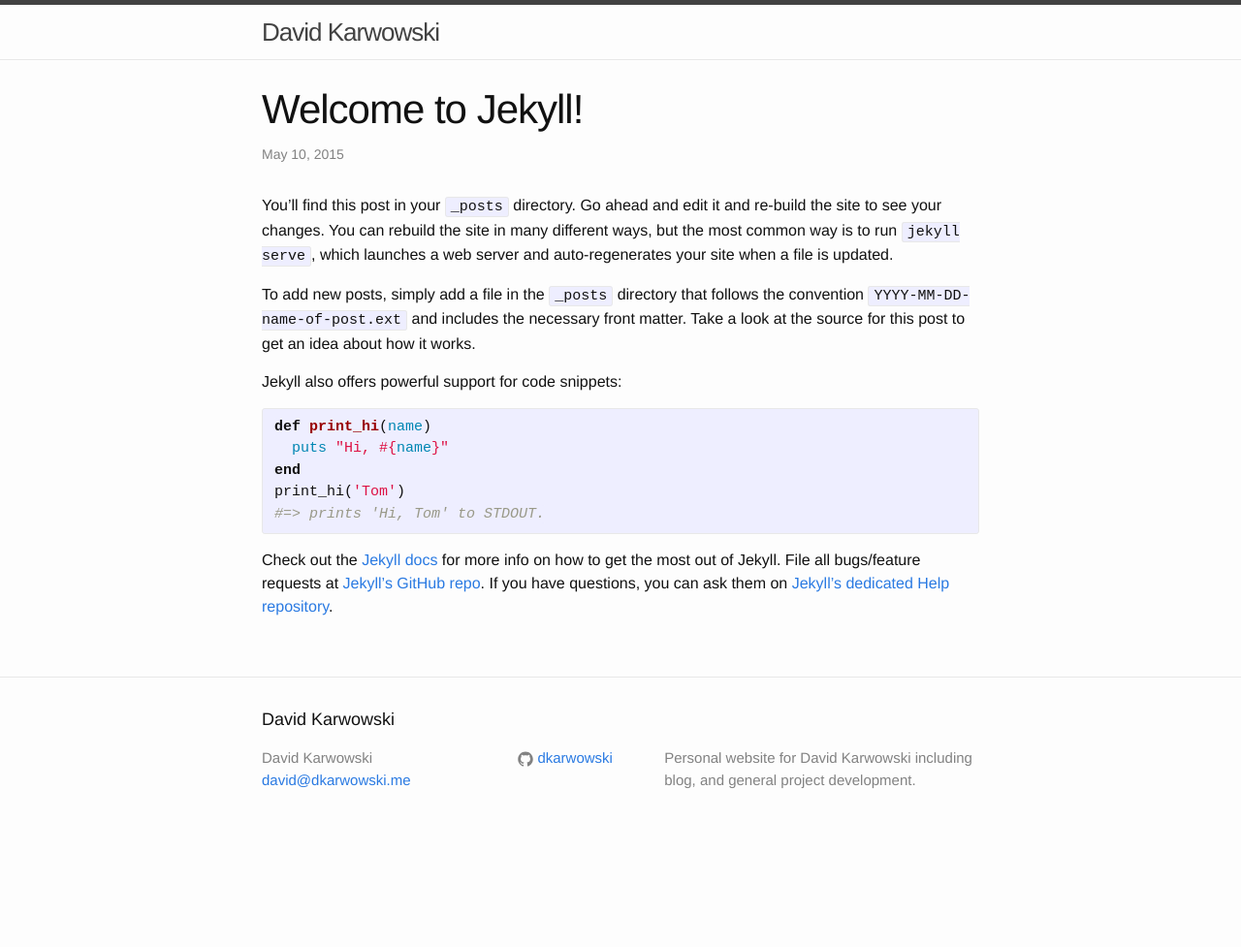
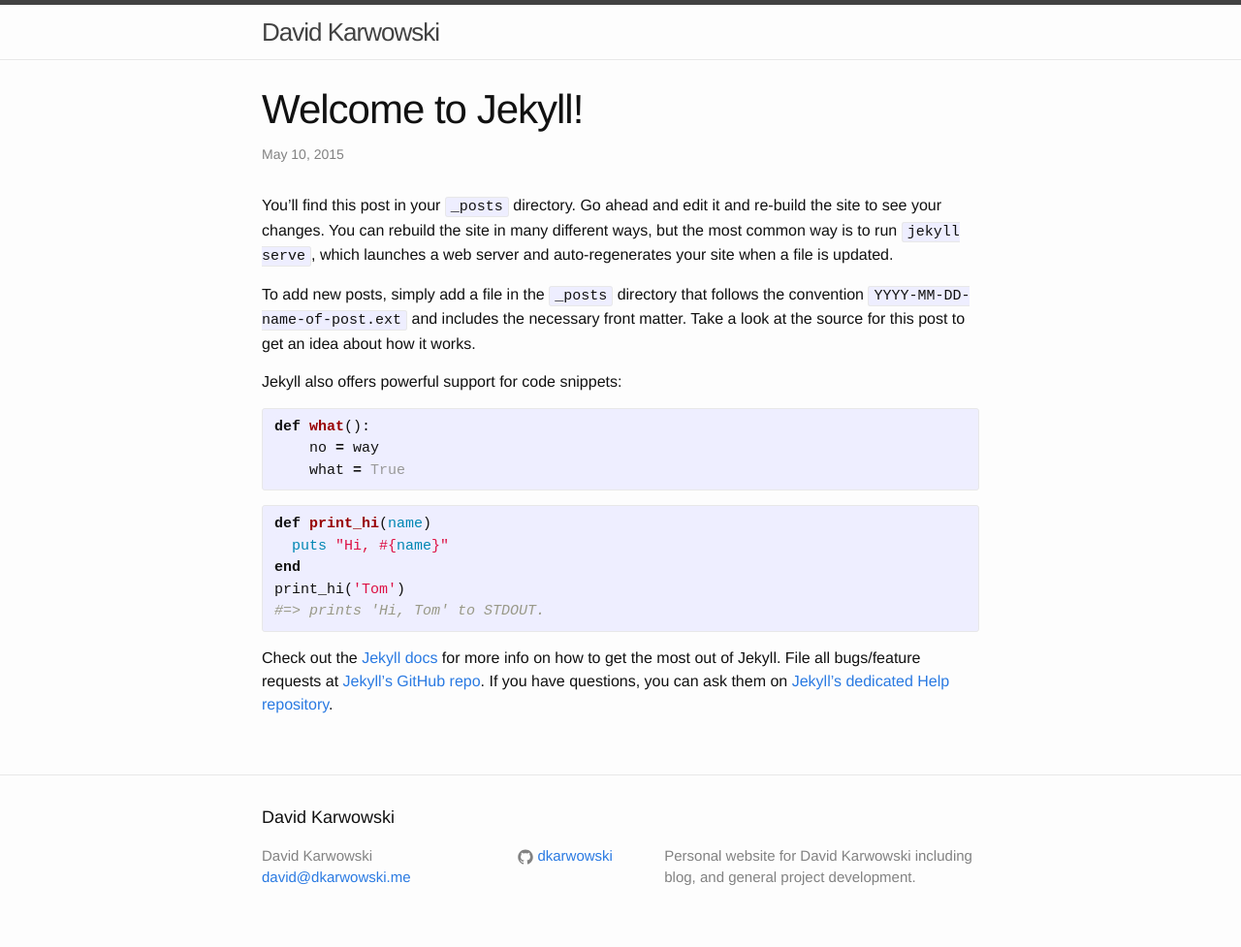
Before and after one commit to dkarwowski/dkarwowski.github.io, a Jekyll site: the page built from _posts/2015-05-10-welcome-to-jekyll.markdown, in a window 1280 px wide. Shown: the whole page at 97% size. Built offline with Jekyll 4.4.1, drawn with Linux system fonts in a browser that asks for light colours; before the commit the page ends 900 px from its top, so only the background shows below that.

Commit message:
snippet test

```diff
--- a/_posts/2015-05-10-welcome-to-jekyll.markdown
+++ b/_posts/2015-05-10-welcome-to-jekyll.markdown
@@ -9,6 +9,12 @@
 To add new posts, simply add a file in the `_posts` directory that follows the convention `YYYY-MM-DD-name-of-post.ext` and includes the necessary front matter. Take a look at the source for this post to get an idea about how it works.
 
 Jekyll also offers powerful support for code snippets:
+
+{% highlight python %}
+def what():
+    no = way
+    what = True
+{% endhighlight %}
 
 {% highlight ruby %}
 def print_hi(name)
```
